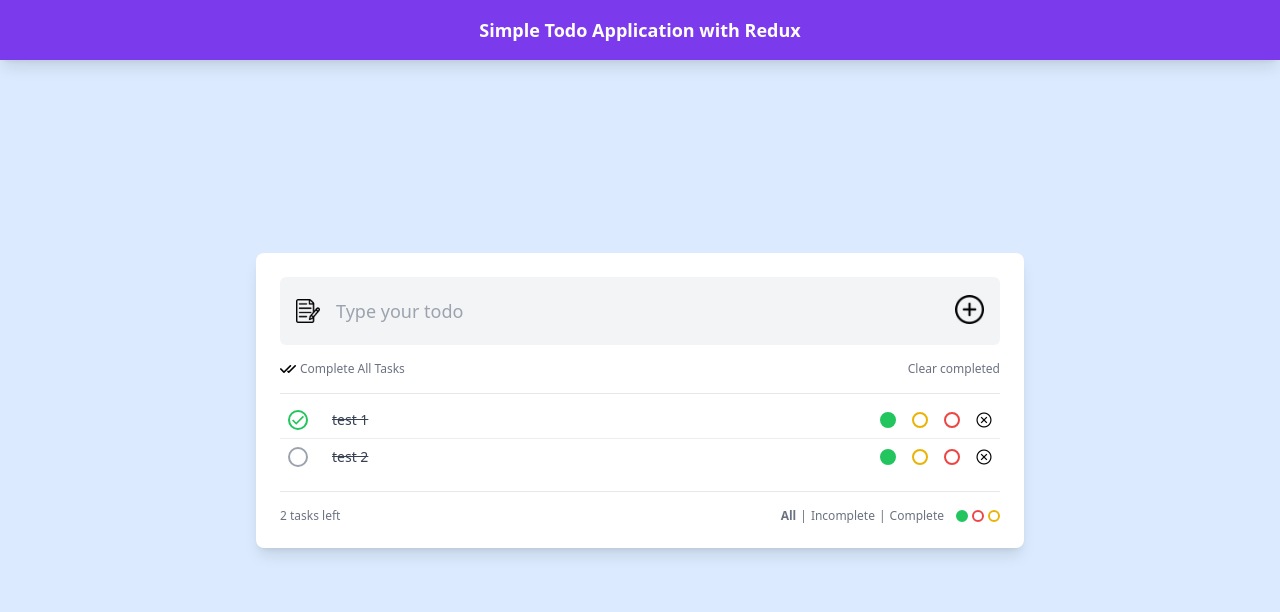
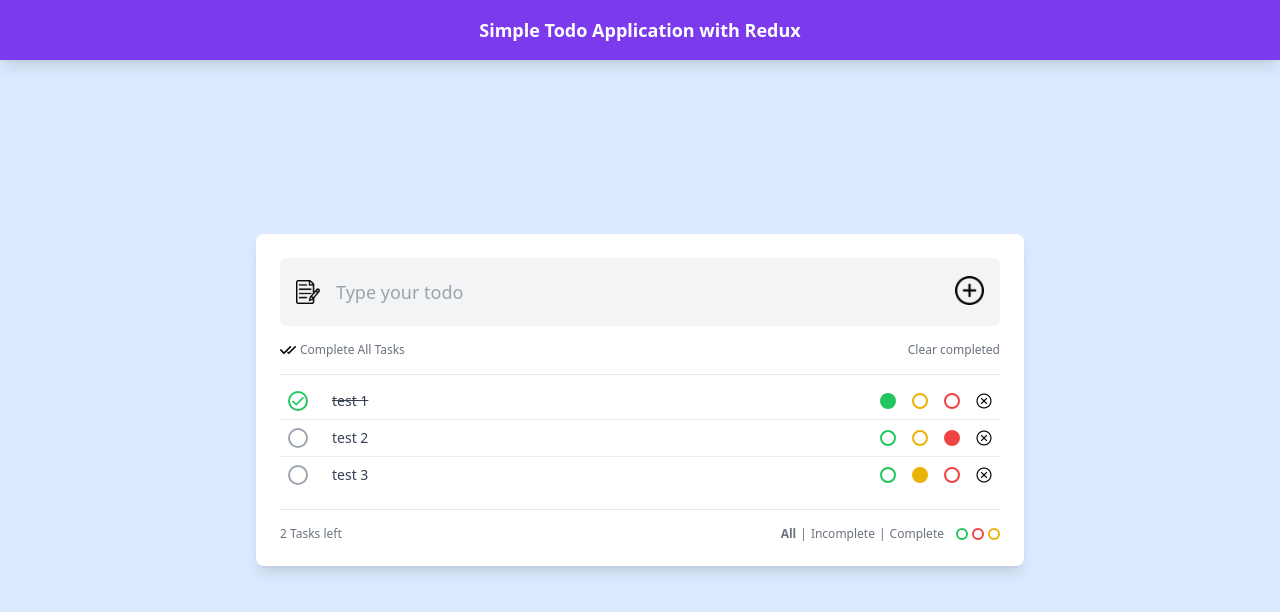
Before and after one commit to heartsantor/practice-think-in-a-redux-way, a React (Create React App) app: page / in a window 1280 px wide. Shown: the top 612 px of the page. Built offline with nearby package versions, Linux system fonts and the light colour scheme.

Commit message:
make todo app

```diff
--- a/src/components/Footer.js
+++ b/src/components/Footer.js
@@ -1,18 +1,82 @@
+import { useDispatch, useSelector } from "react-redux";
+import { statusChanged, colorChanged } from "../redux/filters/actions";
+
+const numOfTodos = (todo) => {
+  switch (todo) {
+    case 0:
+      return "No Task";
+    case 1:
+      return "1 Task left";
+
+    default:
+      return `${todo} Tasks left`;
+  }
+};
 export default function Footer() {
+  const todos = useSelector((state) => state.todos);
+  const filters = useSelector((state) => state.filters);
+  const { status, colors } = filters;
+
+  const dispatch = useDispatch();
+
+  const remainingTask = todos?.filter((todo) => !todo?.completed).length;
+
+  const handlestatusChange = (status) => {
+    dispatch(statusChanged(status));
+  };
+
+  const handleColorChange = (color) => {
+    if (colors.includes(color)) {
+      dispatch(colorChanged(color, "removed"));
+    } else {
+      dispatch(colorChanged(color, "added"));
+    }
+  };
+
   return (
     <div className="mt-4 flex justify-between text-xs text-gray-500">
-            <p>2 tasks left</p>
+      <p>{numOfTodos(remainingTask)}</p>
       <ul className="flex space-x-1 items-center text-xs">
-                <li className="cursor-pointer font-bold">All</li>
+        <li
+          className={`cursor-pointer ${status === "all" && "font-bold"}`}
+          onClick={() => handlestatusChange("all")}
+        >
+          All
+        </li>
         <li>|</li>
-                <li className="cursor-pointer">Incomplete</li>
+        <li
+          className={`cursor-pointer ${status === "incomplete" && "font-bold"}`}
+          onClick={() => handlestatusChange("incomplete")}
+        >
+          Incomplete
+        </li>
         <li>|</li>
-                <li className="cursor-pointer">Complete</li>
+        <li
+          className={`cursor-pointer ${status === "complete" && "font-bold"}`}
+          onClick={() => handlestatusChange("complete")}
+        >
+          Complete
+        </li>
         <li></li>
         <li></li>
-                <li className="h-3 w-3 border-2 border-green-500 md:hover:bg-green-500 rounded-full cursor-pointer bg-green-500"></li>
-                <li className="h-3 w-3 border-2 border-red-500 md:hover:bg-red-500 rounded-full cursor-pointer"></li>
-                <li className="h-3 w-3 border-2 border-yellow-500 md:hover:bg-yellow-500 rounded-full cursor-pointer"></li>
+        <li
+          className={`h-3 w-3 border-2 border-green-500 md:hover:bg-green-500 rounded-full cursor-pointer ${
+            colors.includes("green") && "bg-green-500"
+          }`}
+          onClick={() => handleColorChange("green")}
+        ></li>
+        <li
+          className={`h-3 w-3 border-2 border-red-500 md:hover:bg-red-500 rounded-full cursor-pointer ${
+            colors.includes("red") && "bg-red-500"
+          }`}
+          onClick={() => handleColorChange("red")}
+        ></li>
+        <li
+          className={`h-3 w-3 border-2 border-yellow-500 md:hover:bg-yellow-500 rounded-full cursor-pointer ${
+            colors.includes("yellow") && "bg-yellow-500"
+          }`}
+          onClick={() => handleColorChange("yellow")}
+        ></li>
       </ul>
     </div>
   );
--- a/src/components/Header.js
+++ b/src/components/Header.js
@@ -1,14 +1,41 @@
+import { useState } from "react";
+import { useDispatch } from "react-redux";
+import { added, allCompleted, clearCompleted } from "../redux/todos/actions";
 import tickImage from "../assets/images/double-tick.png";
 import noteImage from "../assets/images/notes.png";
 import plusImage from "../assets/images/plus.png";
 
 export default function Header() {
+  const [input, setInput] = useState("");
+  const dispatch = useDispatch();
+
+  const handleChange = (e) => {
+    setInput(e.target.value);
+  };
+
+  const submitHandler = (e) => {
+    e.preventDefault();
+    dispatch(added(input));
+    setInput("");
+  };
+
+  const handleClearCompleted = () => {
+    dispatch(clearCompleted());
+  };
+  const handleAllCompleted = () => {
+    dispatch(allCompleted());
+  };
   return (
     <div>
-            <form className="flex items-center bg-gray-100 px-4 py-4 rounded-md">
+      <form
+        onSubmit={submitHandler}
+        className="flex items-center bg-gray-100 px-4 py-4 rounded-md"
+      >
         <img src={noteImage} className="w-6 h-6" alt="Add todo" />
         <input
           type="text"
+          value={input}
+          onChange={handleChange}
           placeholder="Type your todo"
           className="w-full text-lg px-4 py-1 border-none outline-none bg-gray-100 text-gray-500"
         />
@@ -19,11 +46,16 @@ export default function Header() {
       </form>
 
       <ul className="flex justify-between my-4 text-xs text-gray-500">
-                <li className="flex space-x-1 cursor-pointer">
+        <li
+          className="flex space-x-1 cursor-pointer"
+          onClick={handleAllCompleted}
+        >
           <img className="w-4 h-4" src={tickImage} alt="Complete" />
           <span>Complete All Tasks</span>
         </li>
-                <li className="cursor-pointer">Clear completed</li>
+        <li className="cursor-pointer" onClick={handleClearCompleted}>
+          Clear completed
+        </li>
       </ul>
     </div>
   );
--- a/src/components/Todo.js
+++ b/src/components/Todo.js
@@ -1,7 +1,24 @@
+import { useDispatch } from "react-redux";
 import cancelImage from "../assets/images/cancel.png";
+import { toggled, colorSelected, deleted } from "../redux/todos/actions";
 
 export default function Todo({ todo }) {
   const { id, text, color, completed } = todo;
+
+  const dispatch = useDispatch();
+
+  const handleToggleChange = (todoId) => {
+    dispatch(toggled(todoId));
+  };
+
+  const handleColorChange = (todoId, color) => {
+    dispatch(colorSelected(todoId, color));
+  };
+
+  const handleDeleted = (todoId) => {
+    dispatch(deleted(todoId));
+  };
+
   return (
     <div className="flex justify-start items-center p-2 hover:bg-gray-100 hover:transition-all space-x-4 border-b border-gray-400/20 last:border-0">
       <div
@@ -9,7 +26,12 @@ export default function Todo({ todo }) {
           completed && "border-green-500 focus-within:border-green-500"
         }`}
       >
-        <input type="checkbox" className="opacity-0 absolute rounded-full" />
+        <input
+          type="checkbox"
+          className="opacity-0 absolute rounded-full cursor-pointer"
+          checked={completed}
+          onChange={() => handleToggleChange(id)}
+        />
         {completed && (
           <svg
             className=" fill-current w-3 h-3 text-green-500 pointer-events-none"
@@ -20,18 +42,36 @@ export default function Todo({ todo }) {
         )}
       </div>
 
-      <div className="select-none flex-1 line-through">{text}</div>
+      <div className={`select-none flex-1 ${completed && "line-through"}`}>
+        {text}
+      </div>
 
-      <div className="flex-shrink-0 h-4 w-4 rounded-full border-2 ml-auto cursor-pointer border-green-500 hover:bg-green-500 bg-green-500"></div>
+      <div
+        className={`flex-shrink-0 h-4 w-4 rounded-full border-2 ml-auto cursor-pointer border-green-500 hover:bg-green-500 ${
+          color === "green" && "  bg-green-500"
+        }`}
+        onClick={() => handleColorChange(id, "green")}
+      ></div>
 
-      <div className="flex-shrink-0 h-4 w-4 rounded-full border-2 ml-auto cursor-pointer border-yellow-500 hover:bg-yellow-500"></div>
+      <div
+        className={`flex-shrink-0 h-4 w-4 rounded-full border-2 ml-auto cursor-pointer border-yellow-500 hover:bg-yellow-500 ${
+          color === "yellow" && "  bg-yellow-500"
+        }`}
+        onClick={() => handleColorChange(id, "yellow")}
+      ></div>
 
-      <div className="flex-shrink-0 h-4 w-4 rounded-full border-2 ml-auto cursor-pointer border-red-500 hover:bg-red-500"></div>
+      <div
+        className={`flex-shrink-0 h-4 w-4 rounded-full border-2 ml-auto cursor-pointer border-red-500 hover:bg-red-500 ${
+          color === "red" && "  bg-red-500"
+        }`}
+        onClick={() => handleColorChange(id, "red")}
+      ></div>
 
       <img
         src={cancelImage}
         className="flex-shrink-0 w-4 h-4 ml-2 cursor-pointer"
         alt="Cancel"
+        onClick={() => handleDeleted(id)}
       />
     </div>
   );
--- a/src/components/TodoList.js
+++ b/src/components/TodoList.js
@@ -3,11 +3,35 @@ import Todo from "./Todo";
 
 export default function TodoList() {
   const todos = useSelector((state) => state.todos);
+  const filters = useSelector((state) => state.filters);
+
+  const statusFilter = (todo) => {
+    const { status } = filters;
+    switch (status) {
+      case "complete":
+        return todo.completed;
+      case "incomplete":
+        return !todo.completed;
+
+      default:
+        return true;
+    }
+  };
+  const colorFilter = (todo) => {
+    const { colors } = filters;
+    if (colors.length > 0) {
+      return colors.includes(todo?.color);
+    }
+    return true;
+  };
   return (
     <div className="mt-2 text-gray-700 text-sm max-h-[300px] overflow-y-auto">
-      {todos?.map((item) => (
-        <Todo todo={item} key={item.id} />
-      ))}
+      {todos
+        .filter(statusFilter)
+        .filter(colorFilter)
+        .map((item) => (
+          <Todo todo={item} key={item.id} />
+        ))}
     </div>
   );
 }
--- a/src/redux/todos/initialState.js
+++ b/src/redux/todos/initialState.js
@@ -11,6 +11,12 @@ const initialState = [
     completed: false,
     color: "red",
   },
+  {
+    id: 3,
+    text: "test 3",
+    completed: false,
+    color: "yellow",
+  },
 ];
 
 export default initialState;
--- a/src/redux/todos/reducer.js
+++ b/src/redux/todos/reducer.js
@@ -20,6 +20,8 @@ const todoReducer = (state = initialState, action) => {
         ...state,
         {
           id: nextTodoId(state),
+          text: action.payload,
+          completed: false,
         },
       ];
 
```
Also changed, not shown: src/App.js (indentation only). Lines whose indentation alone changed are shown as unchanged.
